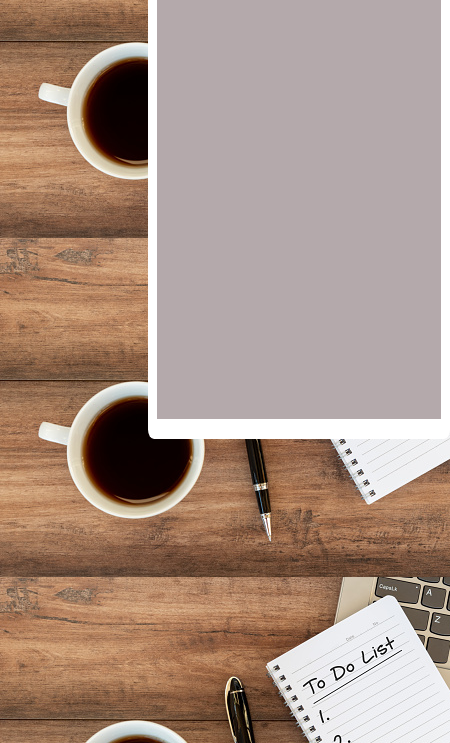
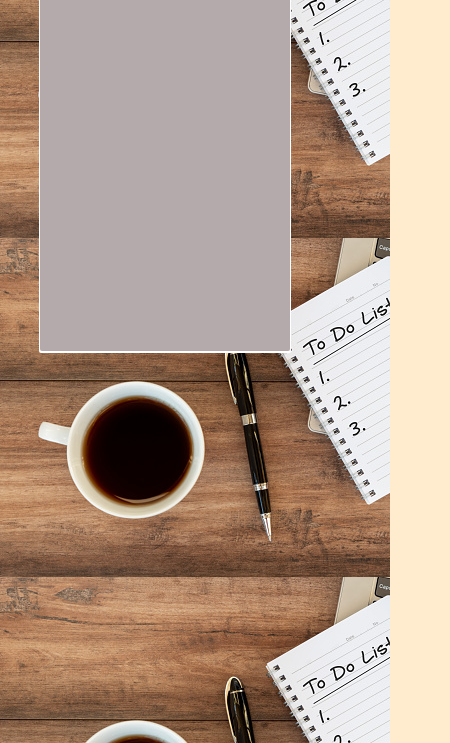
Before and after one commit to vikram110703/To-Do---List, a plain HTML site: page index.html in a window 390 px wide. Shown: the part 101-844 px from the top of the page, 450 px wide, since content can reach past the window. Drawn offline with Linux system fonts and the light colour scheme.

Commit message:
@media query added
added media queries and update width of container  300px to 400px .

```diff
--- a/style.css
+++ b/style.css
@@ -10,7 +10,7 @@ body{
 .container{
     display: flex;
     position: absolute;
-    width: 300px;
+    width: 400px;
     height: 450px;
     background-color: white;
     color:rgb(7, 7, 8);
@@ -18,11 +18,13 @@ body{
     text-align: left;
 
     top:50px;
+
     left: 38%;
-    border-radius:2%;
+    border-radius:2px;
     padding:1px;
-    padding-top:20px;
-    padding-bottom: 20px;
+    padding-top:2px;
+    padding-bottom: 2px;
+    font-family:'Segoe UI', Tahoma, Geneva, Verdana, sans-serif;
 
 }
 .input{
@@ -30,6 +32,10 @@ body{
     /* padding-top:1px; */
     overflow:hidden;
     overflow-wrap: break-word;
+    width: 100%;
+    height:100%;
+    border-radius:2px;
+
 
 }
 .list{
@@ -39,12 +45,16 @@ body{
     display: flex;
     position: absolute;
     font-size: 30px;
-    background-color: rgb(170, 124, 85);
+    background-color: rgb(151, 112, 78);
     left:44%;
     margin-top: 15px;
     font-weight: bolder;
     letter-spacing: 2px;
     color:rgb(5, 6, 6)
+
+}
+#input-text{
+    width: 70%;
 
 }
 #add:hover{
@@ -57,3 +67,11 @@ body{
     background-color: rgb(38, 36, 36);
     color:white;
 }
+@media only screen and (max-width: 768px) {
+  /* For desktop: */
+  .container{
+    left: 10%;
+    width: 250px;
+    height:400px;
+  }
+}
```
